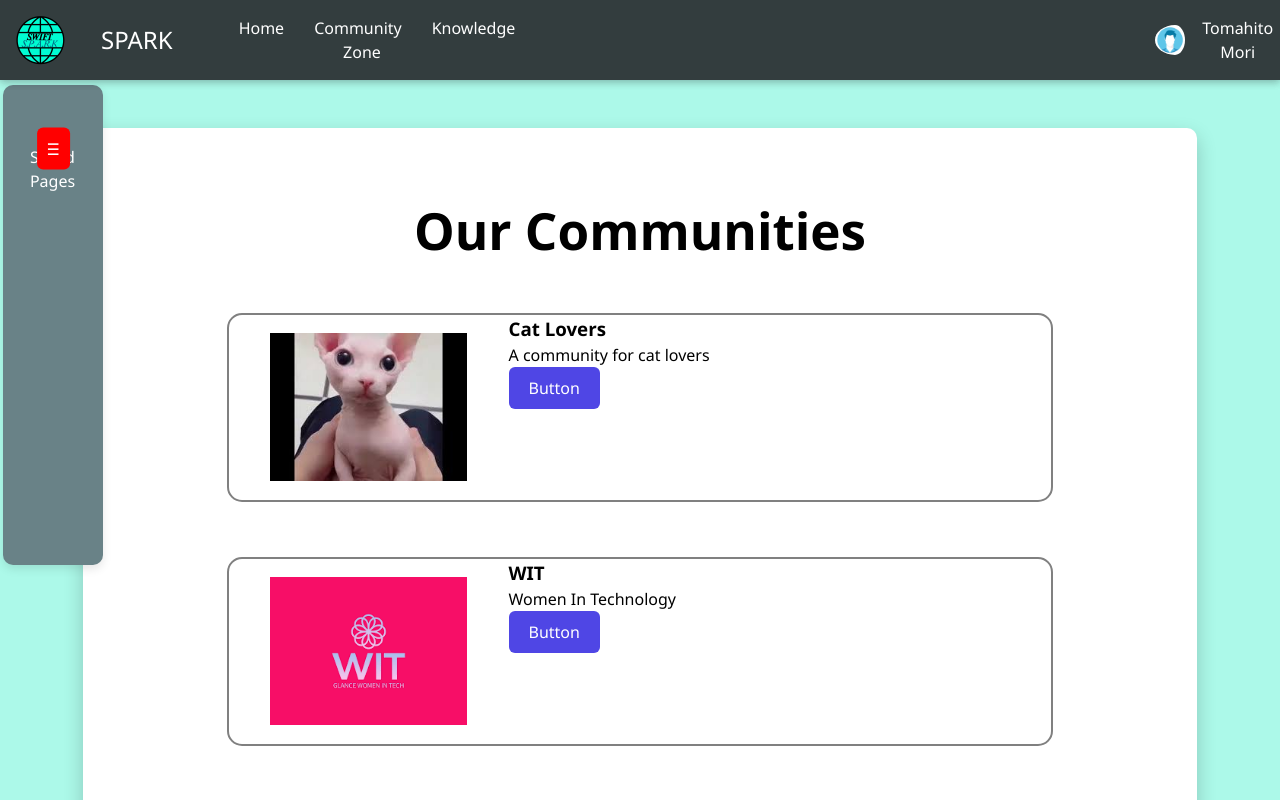
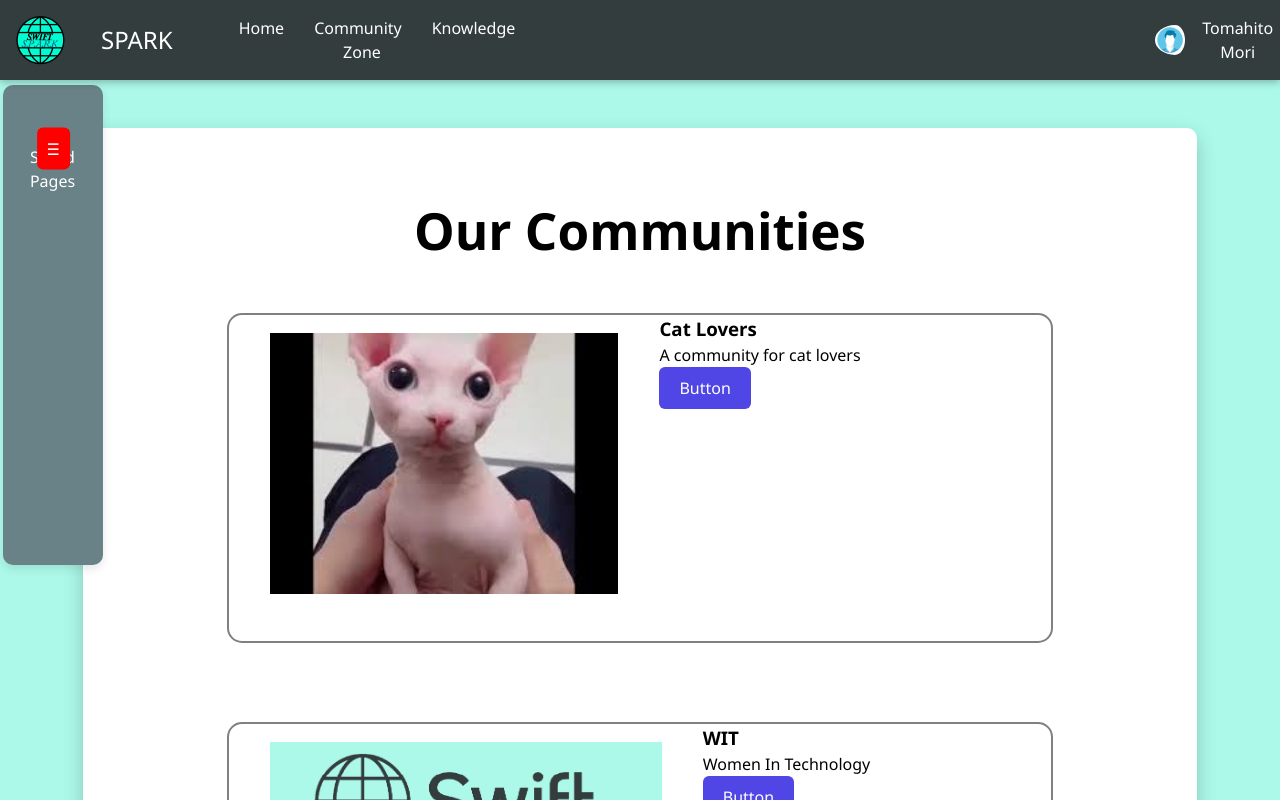
Before and after one commit to BeanWritesSomeCode/Swift-Hackathon-2025, a React (Vite) app in the folder my-app/: page /community in a window 1280 px wide. Shown: the top 800 px of the page. Built offline with nearby package versions, Linux system fonts and the light colour scheme.

Commit message:
swapped wit image

```diff
--- a/my-app/src/components/community.jsx
+++ b/my-app/src/components/community.jsx
@@ -2,6 +2,7 @@ import { Link, Routes, Route } from "react-router-dom"
 import bingus from "@/assets/bingus.jpeg";
 import nsbe from "@/assets/NSBE.png"
 import wit from "@/assets/WIT.png"
+import swit from "@/assets/swit.png"
 
 function Community() {
     return (
@@ -21,7 +22,7 @@ function Community() {
                 </div>
                 <div className="grid-item">
                     <div className="comm-item-img">
-                        <img alt="bingus" src={wit}></img>
+                        <img alt="bingus" src={swit}></img>
                     </div>
                     <div className="comm-item-text">
                         <h3>WIT</h3>
```
Also changed, not shown: my-app/src/assets/swit.png (added).
